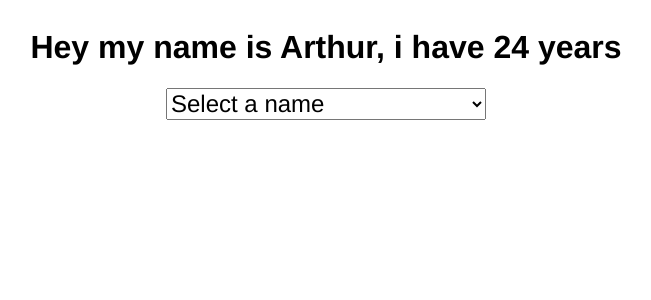
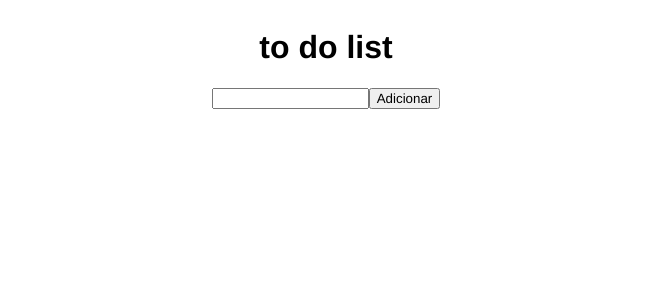
Before and after one commit to Arthur-art/reactjs-codecademy, a React (Create React App) app in the folder study-react/: page / in a window 1280 px wide. Shown: the top 300 px of the page, without its empty margins (314-965 px from the left). Built offline with nearby package versions, Linux system fonts and the light colour scheme.

Commit message:
to do list react

```diff
--- /dev/null
+++ b/study-react/src/components/Exercises/ToDoList/Tarefas.jsx
@@ -0,0 +1,38 @@
+import React, { useState, useEffect, Fragment } from "react";
+
+export const Tarefas = () => {
+
+    const [newTask, setNewTask] = useState({});
+    const handleChange = ({target})=>{
+            const {name, value} = target;
+            setNewTask((prev)=>({...prev, id: Date.now(), [name]: value}));
+    }
+
+    const [allTasks, setAllTasks] = useState([]);
+    const handleSubmit = (event)=>{
+        event.preventDefault();
+
+        setAllTasks((prev)=>[newTask, ...prev]);
+        setNewTask({})
+    }
+console.log(allTasks)
+
+ return (
+     <Fragment>
+         <h1>to do list</h1>
+         <form action="#" onSubmit={handleSubmit}>
+             <input type="text" name="title" onChange={handleChange} value={newTask.title || ""}/>
+             <button type="submit">Adicionar</button>
+         </form>
+         <ul>
+             {allTasks.map(({title, id})=>{
+                return <li key={id}>
+                     <div>
+                         <h2>{title}</h2>
+                     </div>
+                 </li>
+             })}
+         </ul>
+     </Fragment>
+ )
+};
--- a/study-react/src/components/Stateful-Stateless/StatefulComponent.jsx
+++ b/study-react/src/components/Stateful-Stateless/StatefulComponent.jsx
@@ -1,5 +1,6 @@
 import React from 'react'
 import {Child} from './StatelessComponent'
+import Sibling from './StatelessSibling'
 //Classe de componente com estado chamada Parent.
 
 export default class Parent extends React.Component{
@@ -21,7 +22,8 @@ export default class Parent extends React.Component{
     render(){
         return (
             <div>
-               <Child onChange={this.changeName} name={this.state.name} age={this.state.age} />
+               <Child onChange={this.changeName} />
+               <Sibling name={this.state.name} age={this.state.age} />
             </div>
         )
     }
--- a/study-react/src/components/Stateful-Stateless/StatelessComponent.jsx
+++ b/study-react/src/components/Stateful-Stateless/StatelessComponent.jsx
@@ -29,7 +29,6 @@ export class Child extends React.Component{
     render(){
         return (
             <div>
-            <h1>Hey my name is {this.props.name}, i have {this.props.age} years</h1>
             <select onChange={this.handleChange} style={style} id="great-names">
                 <option>Select a name</option>
                 <option value="Arthur">
--- /dev/null
+++ b/study-react/src/components/Stateful-Stateless/StatelessSibling.jsx
@@ -0,0 +1,14 @@
+import React from 'react'
+
+export default class Sibling extends React.Component{
+    render(){
+        const name = this.props.name;
+        const age = this.props.age;
+
+        return (
+            <div>
+                <h1>Hey my name is {name}, i have {age} years</h1>
+            </div>
+        )
+    }
+}
--- a/study-react/src/index.jsx
+++ b/study-react/src/index.jsx
@@ -1,5 +1,10 @@
-import React from 'react'
-import ReactDOM from 'react-dom'
-import Parent from './components/Stateful-Stateless/StatefulComponent'
+import React from "react";
+import ReactDOM from "react-dom";
+import {Tarefas} from './components/Exercises/ToDoList/Tarefas'
 
-ReactDOM.render(<Parent />,document.getElementById('app'));
+ReactDOM.render(
+  <div>
+    <Tarefas />
+  </div>,
+  document.getElementById("app")
+);
```
